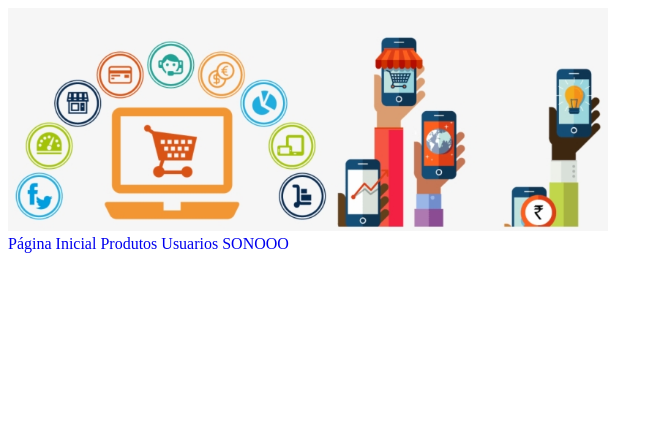
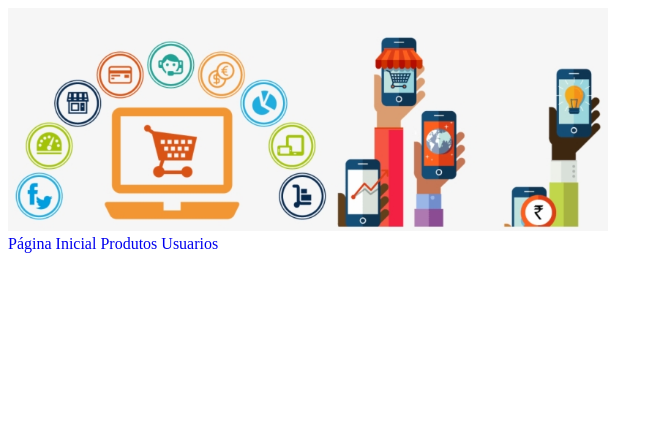
Before and after one commit to naydhow/Ecommerce, a PHP site: page /utils/cabecalho.html in a window 1280 px wide. Shown: the top 428 px of the page, without its empty margins (0-656 px from the left). Run offline with PHP 8.4, Linux system fonts and the light colour scheme.

Commit message:
Arrumando Erros

```diff
--- a/cadastros/produtos/cad_altera_produtos_front.php
+++ b/cadastros/produtos/cad_altera_produtos_front.php
@@ -1,7 +1,7 @@
 <link rel="stylesheet" href="../css/cabecalho.css">
-<iframe src="../utils/cabecalho.html" title="cabecalho" frameBorder="0"
+<!-- <iframe src="../utils/cabecalho.html" title="cabecalho" frameBorder="0"
         width="100%" scrolling="no" allowfullscreen>
-</iframe>
+</iframe> -->
 
 <!-- Recuperando as informações do produto -->
 <?php
--- a/cadastros/produtos/cad_exclui_produtos_front.php
+++ b/cadastros/produtos/cad_exclui_produtos_front.php
@@ -1,7 +1,7 @@
 <link rel="stylesheet" href="../css/cabecalho.css">
-<iframe src="../utils/cabecalho.html" title="cabecalho" frameBorder="0"
+<!-- <iframe src="../utils/cabecalho.html" title="cabecalho" frameBorder="0"
         width="100%" scrolling="no" allowfullscreen>
-</iframe>
+</iframe> -->
 
 <?php
        $id_produto = $_GET["id_produto"];
--- a/cadastros/produtos/cad_novo_produtos_front.php
+++ b/cadastros/produtos/cad_novo_produtos_front.php
@@ -6,9 +6,9 @@
 </head>
 <body>
     <link rel="stylesheet" href="../css/cabecalho.css">
-    <iframe src="../utils/cabecalho.html" title="cabecalho" frameBorder="0"
+    <!-- <iframe src="../utils/cabecalho.html" title="cabecalho" frameBorder="0"
             width="100%" scrolling="no" allowfullscreen>
-    </iframe>
+    </iframe> -->
 
     <h1>Cadastro de Produtos</h1>
 
--- a/cadastros/produtos/cad_pesq_produtos_front.php
+++ b/cadastros/produtos/cad_pesq_produtos_front.php
@@ -24,9 +24,9 @@
             .cellAcoes {width:100px;}
         </style>
 
-        <iframe src="../utils/cabecalho.html" title="cabecalho" frameBorder="0"
+        <!-- <iframe src="../utils/cabecalho.html" title="cabecalho" frameBorder="0"
             width="100%" scrolling="no" allowfullscreen>
-        </iframe>
+        </iframe> -->
 
         <a href='cad_novo_produtos_front.php'>+ Novo Produto</a><br><br>
 
--- a/utils/cabecalho.html
+++ b/utils/cabecalho.html
@@ -8,12 +8,13 @@
     <title>Document</title>
 </head>
 <body>
-    <img src="../img/banner.png" width="600px">
-    <div style="border: 1px">
-        <a style="text-decoration: none;" href="../index.php" target="_parent">Página Inicial</a>
-        <a style="text-decoration: none;" href="../cadastros/produtos/cad_altera_produtos_front.php" target="_parent">Produtos</a>
-        <a style="text-decoration: none;" href="../cadastros/usuarios/cad_altera_usuarios_front.php" target="_parent">Usuarios</a>
-        <a style="text-decoration: none;" href="../cadastros/usuarios/cad_altera_usuarios_front.php" target="_parent">SONOOO</a>
-    </p>
+    <div>
+        <img src="../img/banner.png" width="600px">
+        <div>
+            <a style="text-decoration: none;" href="../index.php" target="_parent">Página Inicial</a>
+            <a style="text-decoration: none;" href="../cadastros/produtos/cad_altera_produtos_front.php" target="_parent">Produtos</a>
+            <a style="text-decoration: none;" href="../cadastros/usuarios/cad_altera_usuarios_front.php" target="_parent">Usuarios</a>
+        </div>
+    </div>
 </body>
 </html>
```
